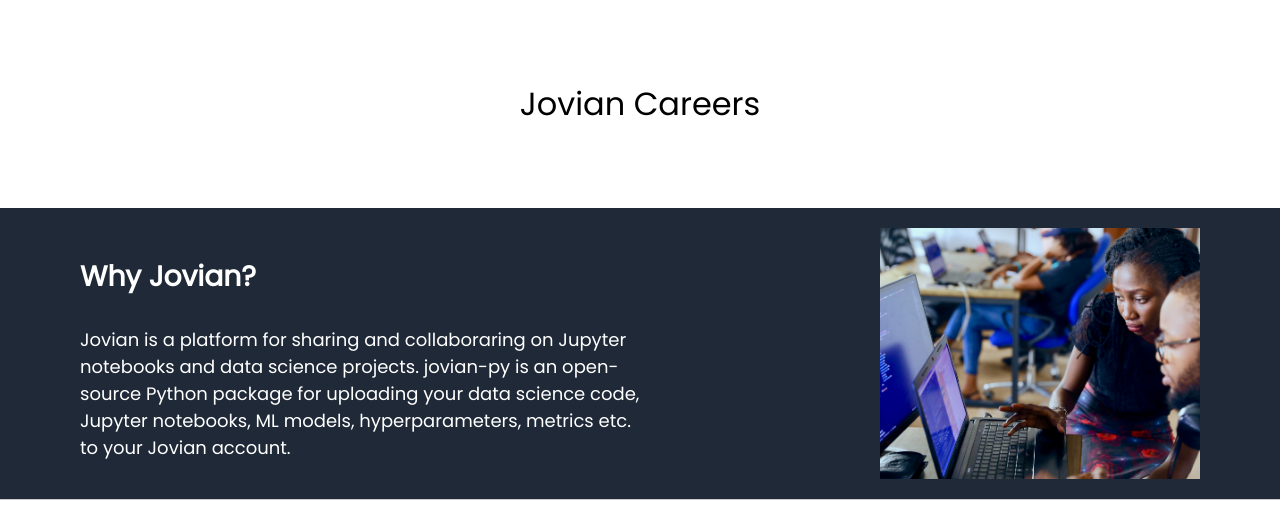
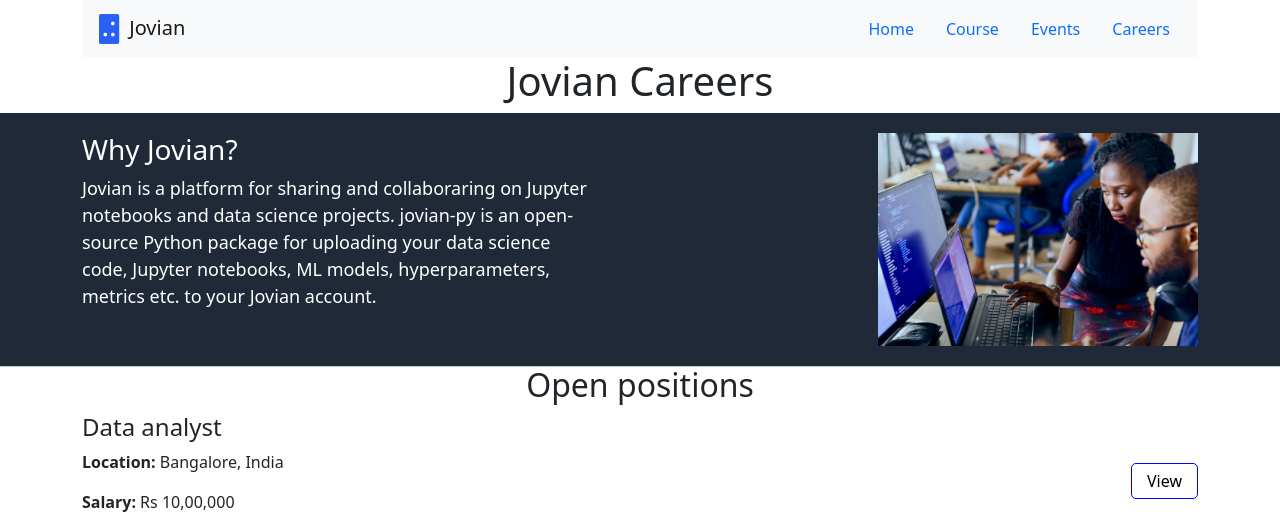
Before and after one commit to nageshpk/Career-site-v2, a Flask app: page / in a window 1280 px wide. Shown: the top 512 px of the page. Run offline with Flask 2, Linux system fonts and the light colour scheme.

Commit message:
add navbar from bootstrap

```diff
--- a/templates/index.html
+++ b/templates/index.html
@@ -7,11 +7,14 @@
         <link rel="preconnect" href="https://fonts.googleapis.com">
         <link rel="preconnect" href="https://fonts.gstatic.com" crossorigin>
         <link href="https://fonts.googleapis.com/css2?family=Poppins&display=swap" rel="stylesheet">
+        <link href="https://cdn.jsdelivr.net/npm/bootstrap@5.2.1/dist/css/bootstrap.min.css" rel="stylesheet"
+        integrity="sha384-iYQeCzEYFbKjA/T2uDLTpkwGzCiq6soy8tYaI1GyVh/UjpbCx/TYkiZhlZB6+fzT" crossorigin="anonymous">
         <meta charset="utf-8">
         <meta name="viewport" content="width=device-width, initial-scale=1">
     </head>
     <body>
         <div class="container">
+            {% include 'nav.html' %}
             <h1>{{company_name}} Careers</h1>
             <div class="hero full-bg">
                 <div class="hero-text">
--- /dev/null
+++ b/templates/nav.html
@@ -0,0 +1,22 @@
+<nav class="navbar bg-light">
+  <div class="container-fluid">
+    <a class="navbar-brand" href="#">
+      <img src="/static/images/jovian-icon.png" alt="Logo" width="30" height="30" class="d-inline-block align-text-top">
+      Jovian
+    </a>
+    <ul class="nav justify-content-end">
+      <li class="nav-item">
+        <a class="nav-link active" aria-current="page" href="#">Home</a>
+      </li>
+      <li class="nav-item">
+        <a class="nav-link" href="#">Course</a>
+      </li>
+      <li class="nav-item">
+        <a class="nav-link" href="#">Events</a>
+      </li>
+      <li class="nav-item">
+        <a class="nav-link" href="index.html">Careers</a>
+      </li>
+    </ul>
+  </div>
+</nav>
```
